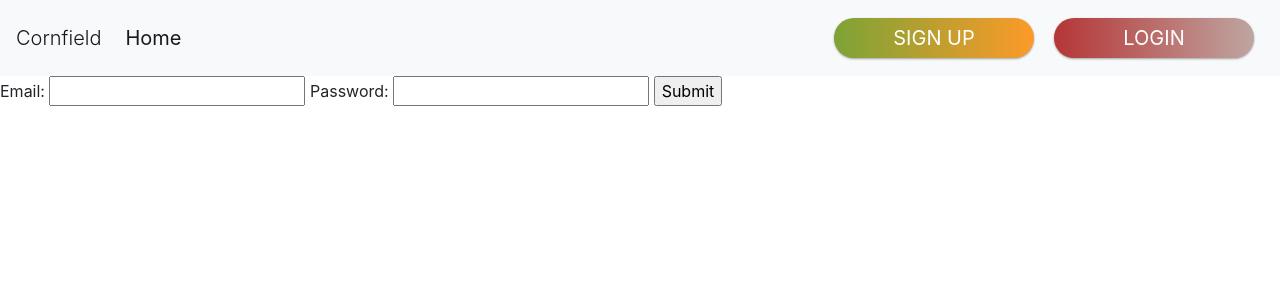
After one commit to altheabata/hackourcampus2020, a Flask app: page /login in a window 1280 px wide. The commit adds this page. Shown: the top 300 px of the page. Run offline with Flask 2, Linux system fonts and the light colour scheme; some libraries are stand-ins or nearby versions.

Commit message:
login is functional

```diff
--- a/app.py
+++ b/app.py
@@ -64,12 +64,19 @@ def verify(verification_code):
     users.update_one({"verification_code": verification_code}, {"$unset": {"verification_code": ""}})
     return "verification successful"
 
+@app.route("/login")
+def login():
+    return render_template("login.html")
+
 @app.route("/post-login", methods=["POST"])
 def post_login():
+    print(request.form)
     email = request.form["email"]
     password = request.form["password"]
     users = mongo.db.users
     user = users.find_one({"email": email})
+    if not user:
+        return "credentials do not match records"
     if sha256_crypt.verify(password, user["hashed_password"]):
         return "login successful"
     else:
--- a/templates/base.html
+++ b/templates/base.html
@@ -32,7 +32,7 @@
                     <button class="gradient-button button-signup"><a href="/signup">Sign Up</a></button>
                 </li>
                 <li class="nav-item">
-                    <button class="gradient-button button-login">Login</button>
+                    <button class="gradient-button button-login"><a href="/login">Login</a></button>
                 </li>
             </ul>
         </div>
--- /dev/null
+++ b/templates/login.html
@@ -0,0 +1,11 @@
+{% extends "base.html" %}
+
+{% block content %}
+    <form action="/post-login" method="post">
+        <label for="email">Email:</label>
+        <input name="email" type="email">
+        <label for="password">Password:</label>
+        <input name="password" type="password">
+        <input type="submit" value="Submit">
+    </form>
+{% endblock %}
--- a/templates/signup.html
+++ b/templates/signup.html
@@ -7,9 +7,9 @@
         <label for="last_name">Last name:</label>
         <input name="last_name">
         <label for="email">Email:</label>
-        <input name="email">
+        <input name="email" type="email">
         <label for="password">Password:</label>
-        <input name="password">
+        <input name="password" type="password">
         <label for="grad_year">Graduation year:</label>
         <select name="grad_year">
             <option value="2020">2020</option>
```
